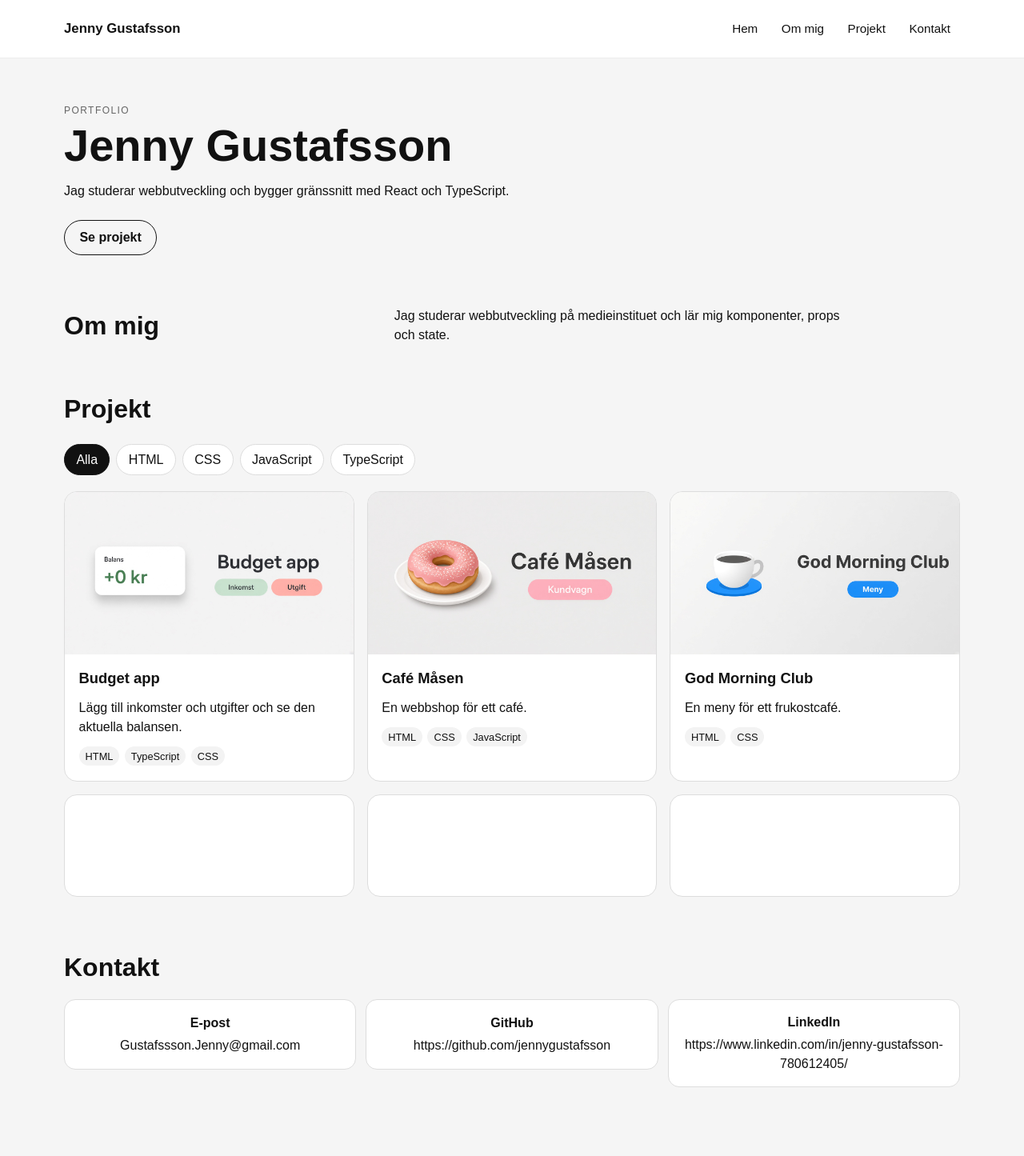
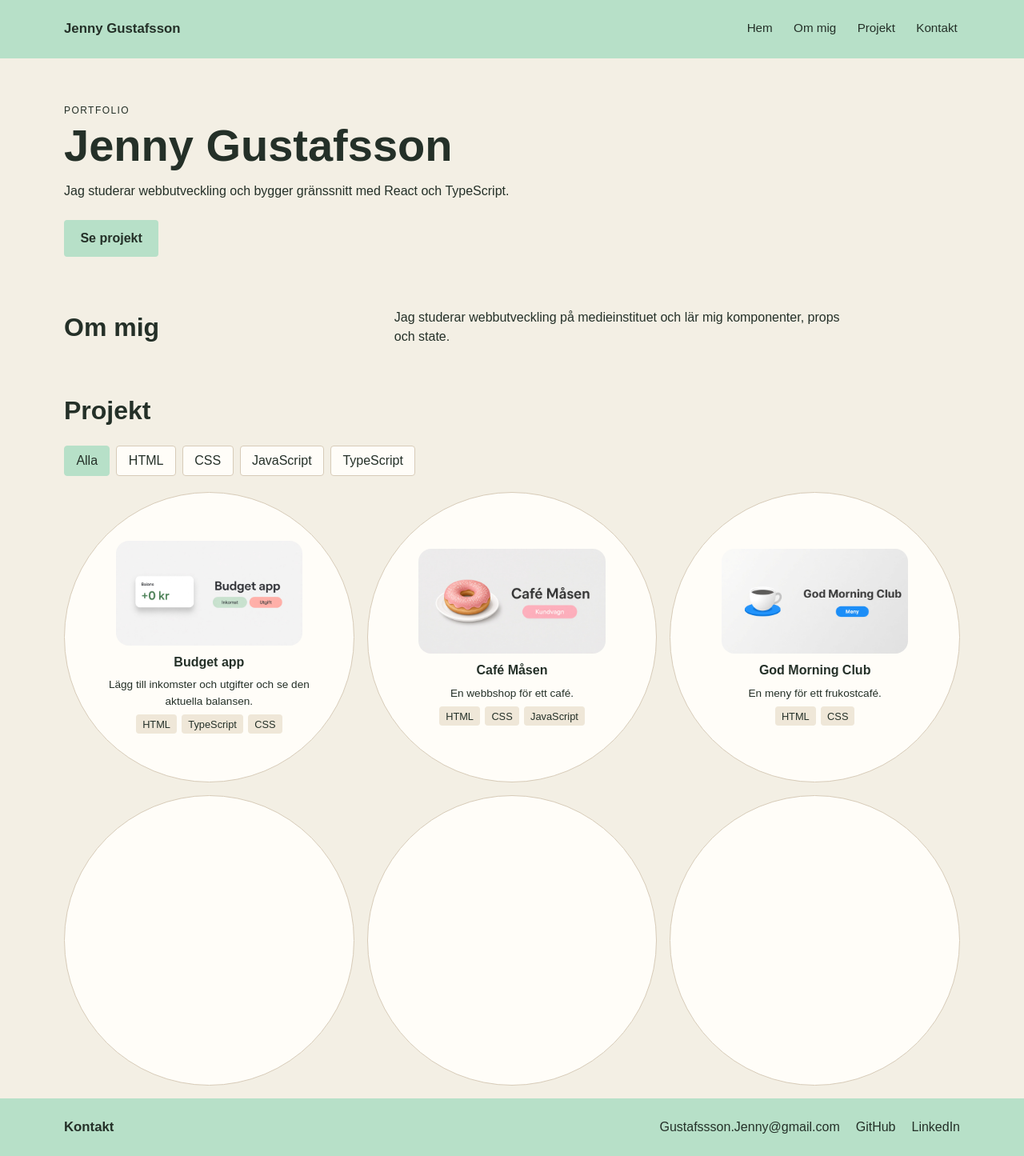
Before and after one commit to jennygustafsson/Js-ramverk-portfolio, a React (Vite) app: page / in a window 1280 px wide. Shown: the whole page at 80% size. Before the commit the page ends 1423 px from the top, so only its background shows below. Built offline with nearby package versions, Linux system fonts and the light colour scheme.

Commit message:
style: Restyle page with green bar and circular cards

```diff
--- a/src/components/Footer.module.css
+++ b/src/components/Footer.module.css
@@ -1,46 +1,49 @@
 .footer {
-  width: var(--content);
-  margin: 0 auto;
-  padding: 3rem 0 4rem;
+  background: var(--accent);
   scroll-margin-top: 5rem;
 }
 
+.inner {
+  width: var(--content);
+  margin-inline: auto;
+  min-height: 4.5rem;
+  display: flex;
+  align-items: center;
+  justify-content: space-between;
+  gap: 1rem;
+  padding: 0.75rem 0;
+}
+
 .footer h2 {
-  margin: 0 0 1rem;
-  font-size: 2rem;
+  margin: 0;
+  font-size: 1.05rem;
 }
 
 .list {
-  list-style: none;
+  display: flex;
+  flex-wrap: wrap;
+  align-items: center;
+  gap: 1.25rem;
   margin: 0;
   padding: 0;
-  display: grid;
-  gap: 0.75rem;
+  list-style: none;
 }
 
 .list a {
-  display: flex;
-  flex-direction: column;
-  align-items: center;
-  justify-content: center;
-  gap: 0.25rem;
-  min-height: 5.5rem;
-  padding: 1rem;
-  border: 1px solid #dddddd;
-  border-radius: 14px;
-  background: #ffffff;
-  color: #111111;
-  text-align: center;
+  color: var(--ink);
   text-decoration: none;
+  border-bottom: 2px solid transparent;
   overflow-wrap: anywhere;
 }
 
-.list span {
-  font-weight: 700;
+.list a:hover {
+  border-bottom-color: var(--ink);
 }
 
-@media (min-width: 800px) {
-  .list {
-    grid-template-columns: repeat(3, 1fr);
+@media (max-width: 767px) {
+  .inner {
+    flex-direction: column;
+    align-items: flex-start;
+    padding: 1rem 0;
   }
 }
--- a/src/components/Footer.tsx
+++ b/src/components/Footer.tsx
@@ -8,24 +8,23 @@ type FooterProps = {
 
 export function Footer({ email, githubUrl, linkedinUrl }: FooterProps) {
   const contacts = [
-    { label: 'E-post', href: `mailto:${email}`, text: email },
-    { label: 'GitHub', href: githubUrl, text: githubUrl },
-    { label: 'LinkedIn', href: linkedinUrl, text: linkedinUrl },
+    { label: email, href: `mailto:${email}` },
+    { label: 'GitHub', href: githubUrl },
+    { label: 'LinkedIn', href: linkedinUrl },
   ]
 
   return (
     <footer id="kontakt" className={styles.footer}>
+      <div className={styles.inner}>
         <h2>Kontakt</h2>
         <ul className={styles.list}>
           {contacts.map((contact) => (
-          <li key={contact.label}>
-            <a href={contact.href}>
-              <span>{contact.label}</span>
-              {contact.text}
-            </a>
+            <li key={contact.href}>
+              <a href={contact.href}>{contact.label}</a>
             </li>
           ))}
         </ul>
+      </div>
     </footer>
   )
 }
--- a/src/components/Header.module.css
+++ b/src/components/Header.module.css
@@ -2,8 +2,8 @@
   position: sticky;
   top: 0;
   z-index: 20;
-  background: #ffffff;
-  border-bottom: 1px solid #ececec;
+  background: var(--accent);
+  border-bottom: 1px solid var(--accent);
 }
 
 .inner {
@@ -17,7 +17,7 @@
 }
 
 .logo {
-  color: #111111;
+  color: var(--ink);
   font-size: 1.05rem;
   font-weight: 700;
   text-decoration: none;
@@ -29,9 +29,9 @@
   width: 2.75rem;
   height: 2.75rem;
   padding: 0;
-  border: 1px solid #dddddd;
-  border-radius: 999px;
-  background: #ffffff;
+  border: 1px solid var(--ink);
+  border-radius: 4px;
+  background: transparent;
   align-items: center;
   justify-content: center;
   flex-direction: column;
@@ -43,8 +43,8 @@
   display: block;
   width: 1.05rem;
   height: 2px;
-  background: #111111;
-  border-radius: 999px;
+  background: var(--ink);
+  border-radius: 2px;
   transition: transform 0.25s ease, opacity 0.25s ease;
 }
 
@@ -63,20 +63,20 @@
 .nav {
   display: flex;
   align-items: center;
-  gap: 0.35rem;
+  gap: 1.25rem;
 }
 
 .link {
-  color: #111111;
+  color: var(--ink);
   text-decoration: none;
   font-size: 0.95rem;
-  padding: 0.45rem 0.75rem;
-  border-radius: 999px;
-  transition: background-color 0.2s ease;
+  padding: 0.45rem 0.2rem;
+  border-bottom: 2px solid transparent;
+  transition: border-color 0.2s ease;
 }
 
 .link:hover {
-  background: #f3f3f3;
+  border-bottom-color: var(--ink);
 }
 
 @media (max-width: 767px) {
@@ -91,7 +91,7 @@
     top: 100%;
     left: 0;
     right: 0;
-    background: #ffffff;
+    background: var(--accent);
   }
 
   .nav {
@@ -107,7 +107,7 @@
   }
 
   .panelOpen {
-    border-bottom: 1px solid #ececec;
+    border-bottom: 1px solid var(--accent);
   }
 
   .panelOpen .nav {
--- a/src/components/Hero.module.css
+++ b/src/components/Hero.module.css
@@ -7,7 +7,7 @@
 
 .eyebrow {
   margin: 0;
-  color: #666666;
+  color: var(--ink);
   font-size: 0.75rem;
   letter-spacing: 0.12em;
   text-transform: uppercase;
@@ -30,9 +30,10 @@
   margin-top: 1.5rem;
   min-height: 2.75rem;
   padding: 0.55rem 1.15rem;
-  border: 1.5px solid #111111;
-  border-radius: 999px;
-  color: #111111;
+  border: 2px solid var(--accent);
+  border-radius: 4px;
+  background: var(--accent);
+  color: var(--ink);
   font-weight: 700;
   text-decoration: none;
 }
--- a/src/components/ProjectCard.module.css
+++ b/src/components/ProjectCard.module.css
@@ -1,22 +1,34 @@
 .card {
-  min-height: 8rem;
-  border: 1px solid #dddddd;
-  border-radius: 16px;
-  background: #ffffff;
+  aspect-ratio: 1;
+  border: 1px solid var(--line);
+  border-radius: 50%;
+  background: var(--card);
   overflow: hidden;
+  display: flex;
+  flex-direction: column;
+  align-items: center;
+  justify-content: center;
+  gap: 0.55rem;
+  padding: 14%;
+  text-align: center;
 }
 
 .card img {
   display: block;
-  width: 100%;
+  width: 90%;
+  margin-inline: auto;
   height: auto;
+  object-fit: contain;
+  border-radius: 16px;
+  flex: 0 0 auto;
 }
 
 .content {
   display: flex;
   flex-direction: column;
-  gap: 0.75rem;
-  padding: 1rem 1.1rem 1.15rem;
+  align-items: center;
+  gap: 0.4rem;
+  padding: 0;
 }
 
 .content h3,
@@ -25,12 +37,17 @@
 }
 
 .content h3 {
-  font-size: 1.15rem;
+  font-size: 1rem;
+}
+
+.content p {
+  font-size: 0.85rem;
 }
 
 .tags {
   display: flex;
   flex-wrap: wrap;
+  justify-content: center;
   gap: 0.4rem;
   margin: 0;
   padding: 0;
@@ -39,7 +56,7 @@
 
 .tags li {
   padding: 0.15rem 0.5rem;
-  border-radius: 999px;
-  background: #f3f3f3;
+  border-radius: 4px;
+  background: #efe7d8;
   font-size: 0.8rem;
 }
--- a/src/components/Projects.module.css
+++ b/src/components/Projects.module.css
@@ -21,18 +21,18 @@
 .active {
   min-height: 2.4rem;
   padding: 0.35rem 0.9rem;
-  border: 1px solid #dddddd;
-  border-radius: 999px;
-  background: #ffffff;
-  color: #111111;
+  border: 1px solid var(--line);
+  border-radius: 4px;
+  background: var(--card);
+  color: var(--ink);
   font: inherit;
   cursor: pointer;
 }
 
 .active {
-  border-color: #111111;
-  background: #111111;
-  color: #ffffff;
+  border-color: var(--accent);
+  background: var(--accent);
+  color: var(--ink);
 }
 
 .grid {
--- a/src/index.css
+++ b/src/index.css
@@ -1,7 +1,12 @@
 :root {
   --content: min(1120px, calc(100% - 2rem));
-  color: #111111;
-  background: #f5f5f5;
+  --ink: #243028;
+  --paper: #f3efe4;
+  --card: #fffdf8;
+  --line: #d7cbb8;
+  --accent: #b7e0c8;
+  color: var(--ink);
+  background: var(--paper);
   font-family: Arial, sans-serif;
   font-size: 16px;
   line-height: 1.5;
@@ -16,7 +21,7 @@ body {
 }
 
 :focus-visible {
-  outline: 2px solid #111111;
+  outline: 2px solid var(--accent);
   outline-offset: 3px;
 }
 
```
Lines whose indentation alone changed are shown as unchanged.
